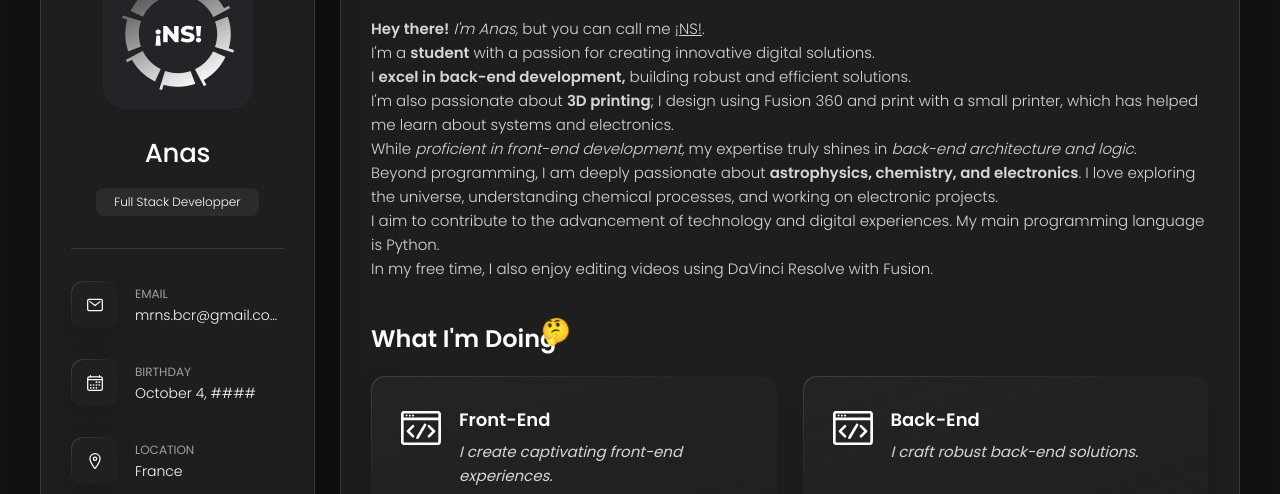
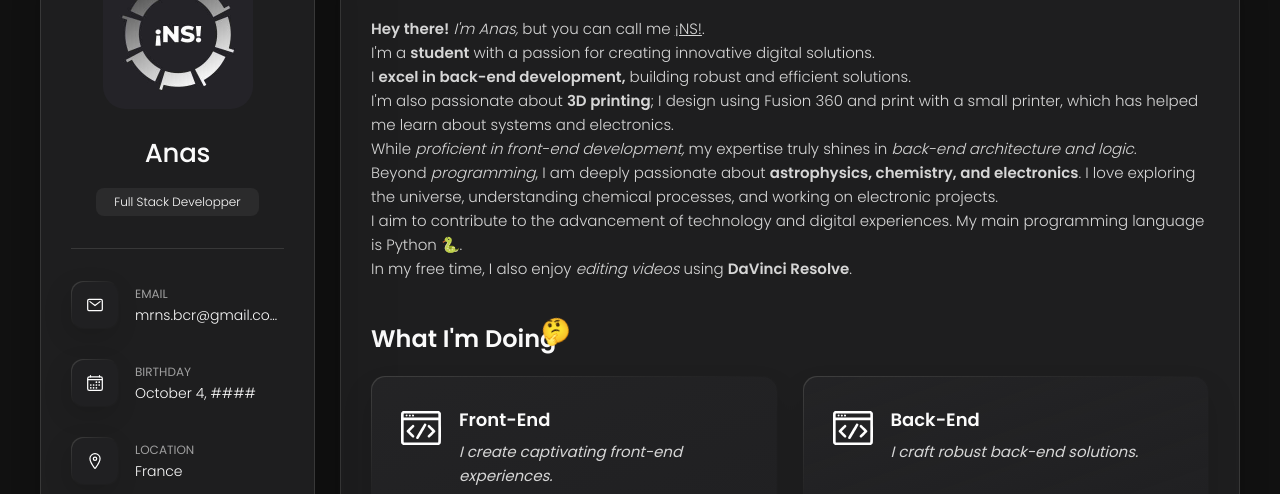
Before and after one commit to ns-bcr/ns-bcr.github.io, a plain HTML site: page index.html in a window 1280 px wide. Shown: the part 162-656 px from the top of the page. Drawn offline with nearby package versions, Linux system fonts and the light colour scheme.

Commit message:
Update index.html

```diff
--- a/index.html
+++ b/index.html
@@ -189,9 +189,9 @@ I'm a <strong>student</strong> with a passion for creating innovative digital so
 I <strong>excel in back-end development,</strong> building robust and efficient solutions. <br>
 I'm also passionate about <strong>3D printing</strong>; I design using Fusion 360 and print with a small printer, which has helped me learn about systems and electronics. <br>
 While <em>proficient in front-end development,</em> my expertise truly shines in <em>back-end architecture and logic.</em> <br>
-Beyond programming, I am deeply passionate about <strong>astrophysics, chemistry, and electronics</strong>. I love exploring the universe, understanding chemical processes, and working on electronic projects. <br>
-I aim to contribute to the advancement of technology and digital experiences. My main programming language is Python. <br>
-In my free time, I also enjoy editing videos using DaVinci Resolve with Fusion.
+Beyond <em>programming</em>, I am deeply passionate about <strong>astrophysics, chemistry, and electronics</strong>. I love exploring the universe, understanding chemical processes, and working on electronic projects. <br>
+I aim to contribute to the advancement of technology and digital experiences. My main programming language is Python 🐍. <br>
+In my free time, I also enjoy <em>editing videos</em> using <strong>DaVinci Resolve</strong>.
 
           </p>
         </section>
```
